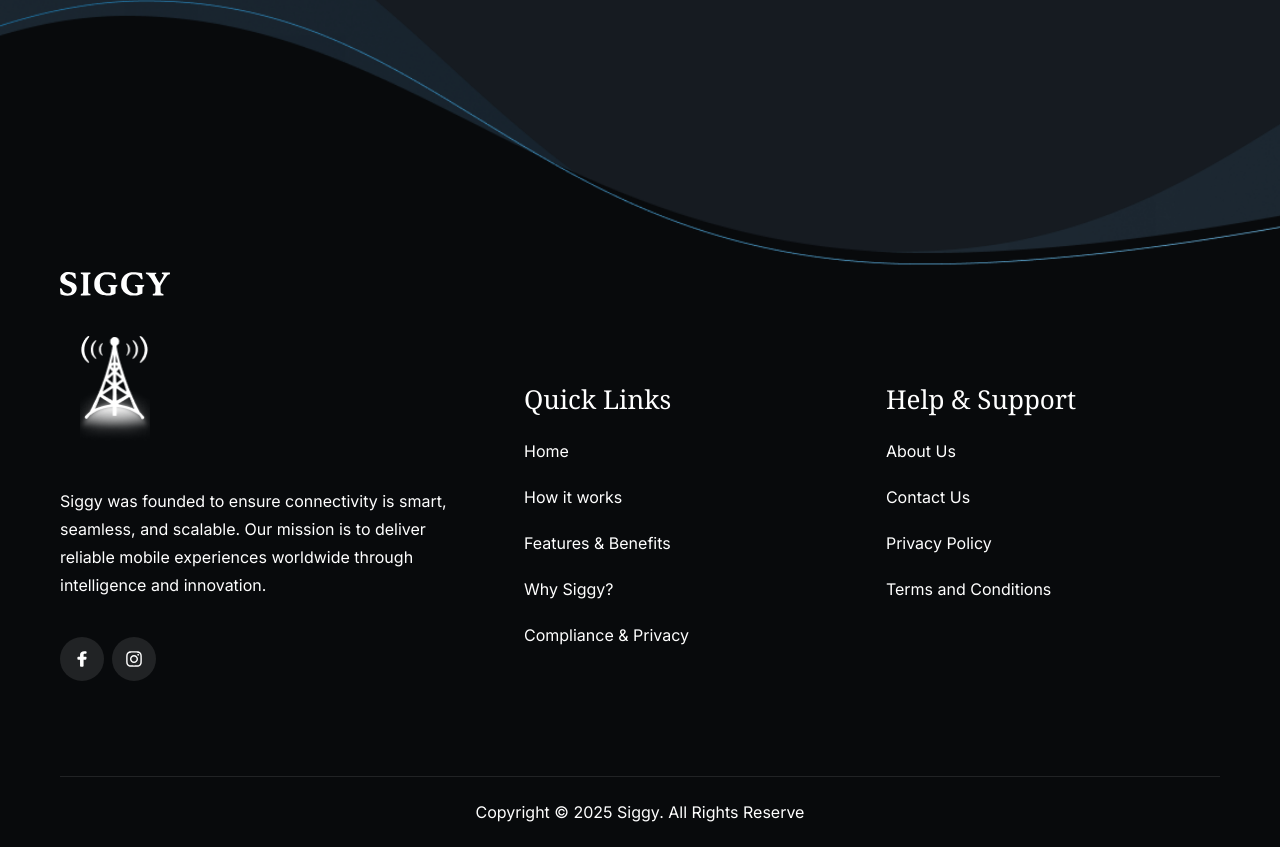
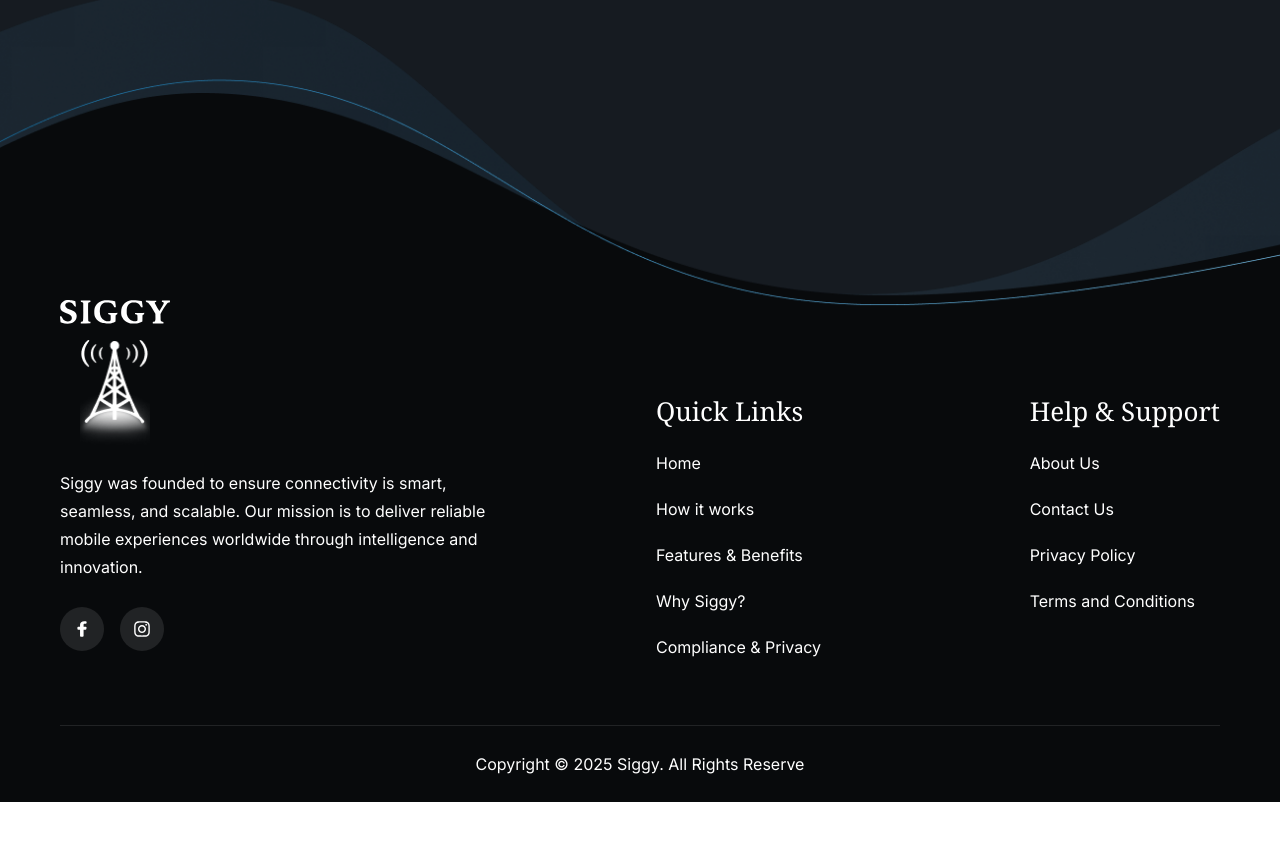
Before and after one commit to developeritexpert/siggi_ai_main, a Next.js app: page / in a window 1280 px wide. Shown: the part 7497-8344 px from the top of the page. After the commit the page ends 8299 px from the top, so only its background shows below. Built offline with nearby package versions, Linux system fonts and the light colour scheme.

Commit message:
fixing home page

```diff
--- a/app/components/Footer.tsx
+++ b/app/components/Footer.tsx
@@ -6,14 +6,14 @@ import Link from 'next/link';
 const Footer: React.FC = () => {
   return (
     <footer
-      className="w-full py-[50px] lg:pt-[100px] lg:pb-[25px] px-[20px]   bg-cover md:px-[60px] bg-no-repeat bg-[#161b21] bg-bottom relative text-white mt-[-2px]"
+      className="w-full pt-[50px] pb-[25px] lg:pt-[254px] xl:pt-[254px] 2xl:pt-[254px] lg:pb-[25px] px-[20px]   bg-cover md:px-[60px] bg-no-repeat bg-[#161b21] bg-bottom relative text-white mt-[-2px]"
       style={{ backgroundImage: "url('/images/img_mask_group.png')" }}
 
     >
-      <div className="w-full container mx-auto  ">
-        <div className="flex flex-col lg:flex-row justify-between items-start gap-8 lg:gap-0 mt-[10px] sm:mt-[213px] md:mt-[256px] lg:mt-[284px]">
+      <div className="container mx-auto  ">
+        <div className="flex flex-col lg:flex-row justify-between  gap-8 lg:mt-[62px] ">
           {/* Left Column */}
-          <div className="flex flex-col justify-start items-start w-full lg:w-[34%] gap-4 sm:gap-6">
+          <div className="flex flex-col  w-full lg:w-[50%] ">
             <Image
               src="/images/img_group_34593.svg"
               alt="Siggy Logo"
@@ -30,11 +30,11 @@ const Footer: React.FC = () => {
               className="w-[35px] sm:w-[52px] md:w-[61px] lg:w-[70px] h-auto ml-4 sm:ml-6 md:ml-8 lg:ml-[20px] mt-2 sm:mt-3 md:mt-4 lg:mt-[16px]"
             />
 
-            <p className="text-sm max-w-[448px] sm:text-base lg:text-[16px] font-inter font-normal leading-6 sm:leading-7 lg:leading-[28px] text-left text-global-3 w-full -mt-1 sm:-mt-1.5 lg:-mt-[2px]">
+            <p className="text-sm max-w-[448px] sm:text-base lg:text-[16px] font-inter font-normal leading-6 sm:leading-7 lg:leading-[28px] w-full ">
               Siggy was founded to ensure connectivity is smart, seamless, and scalable. Our mission is to deliver reliable mobile experiences worldwide through intelligence and innovation.
             </p>
 
-            <div className="flex flex-row gap-2 justify-start items-center w-auto mt-2 sm:mt-3 lg:mt-[14px]">
+            <div className="flex flex-row gap-4  items-center w-auto mt-2 sm:mt-3 lg:mt-[26px]">
               <Image
                 src="/images/img_group_34602.svg"
                 alt="Facebook"
@@ -53,15 +53,15 @@ const Footer: React.FC = () => {
           </div>
 
           {/* Right Column */}
-          <div className="flex flex-col gap-8 pb-[25px] sm:gap-16 md:gap-20 lg:gap-[122px] justify-start items-start self-end w-full lg:w-[60%] mt-0 sm:mt-12 md:mt-16 lg:mt-[96px]">
+
             {/* Links Section */}
-            <div className="flex flex-col sm:flex-row justify-between items-start w-full gap-6 sm:gap-4">
+            <div className=" pb-[25px] lg:w-[50%] mt-0  lg:mt-[96px] flex flex-col lg:flex-row justify-between  w-full gap-6  lg:gap-4">
               {/* Quick Links */}
-              <div className="w-full sm:w-[48%]">
-                <h3 className="text-lg sm:text-xl md:text-2xl lg:text-[26px] georgia-text font-normal leading-6 sm:leading-7 lg:leading-[30px] text-global-3 mb-2 sm:mb-4">
+              <div>
+                <h2 className="text-base  lg:text-[26px] georgia-text font-normal leading-6   lg:leading-[30px]   mb-2 lg:mb-4">
                   Quick Links
-                </h3>
-                <div className="flex flex-col text-sm sm:text-base lg:text-[16px] font-inter font-normal leading-8 sm:leading-9 lg:leading-[42px] text-left text-global-3 space-y-1">
+                </h2>
+                <div className="flex flex-col text-sm sm:text-base lg:text-[16px] font-inter font-normal leading-8 sm:leading-9 lg:leading-[42px]  space-y-1">
                   <Link href="/#home" className="hover:text-blue-400 focus:text-blue-400 active:text-blue-500">Home</Link>
                   <Link href="/#how-it-works" className="hover:text-blue-400 focus:text-blue-400 active:text-blue-500">How it works</Link>
                   <Link href="/#features" className="hover:text-blue-400 focus:text-blue-400 active:text-blue-500">Features & Benefits</Link>
@@ -71,11 +71,11 @@ const Footer: React.FC = () => {
               </div>
 
               {/* Help & Support */}
-              <div className="w-full sm:w-[48%]">
-                <h3 className="text-lg sm:text-xl md:text-2xl lg:text-[26px] georgia-text font-normal leading-6 sm:leading-7 lg:leading-[30px] text-global-3 mb-2 sm:mb-4">
+              <div>
+                <h2 className="text-lg lg:text-[26px] georgia-text font-normal leading-6 sm:leading-7 lg:leading-[30px]  mb-2 lg:mb-4">
                   Help & Support
-                </h3>
-                <div className="flex flex-col text-sm sm:text-base lg:text-[16px] font-inter font-normal leading-8 sm:leading-9 lg:leading-[42px] text-left text-global-3 space-y-1">
+                </h2>
+                <div className="flex flex-col text-sm sm:text-base lg:text-[16px] font-inter font-normal leading-8 sm:leading-9 lg:leading-[42px]  space-y-1">
                   <Link href="/#about" className="hover:text-blue-400 focus:text-blue-400 active:text-blue-500">About Us</Link>
                   <Link href="/#contact" className="hover:text-blue-400 focus:text-blue-400 active:text-blue-500">Contact Us</Link>
                   <Link href="/#privacy-policy" className="hover:text-blue-400 focus:text-blue-400 active:text-blue-500">Privacy Policy</Link>
@@ -85,11 +85,11 @@ const Footer: React.FC = () => {
             </div>
 
 
-          </div>
+
         </div>
       </div>
        {/* Copyright */}
-            <p className="text-sm container mx-auto pt-[50px] md:pt-[25px] px-[68px] md:mt-[95px] sm:text-base lg:text-[16px]  font-inter font-normal leading-7 sm:leading-7 lg:leading-[20px] text-center border-t-1 border-[#FFFFFF1A] w-auto">
+            <p className=" container mx-auto pt-[25px] lg:mt-[32px] lg:pt-[25px] px-[20px] lg:px-[60px]  lg:text-[16px]  font-inter font-normal leading-7  lg:leading-[26px] text-center border-t-1 border-[#FFFFFF1A] ">
               Copyright © 2025 Siggy. All Rights Reserve
             </p>
     </footer>
--- a/app/components/HomeComponents/DownloadSection.tsx
+++ b/app/components/HomeComponents/DownloadSection.tsx
@@ -4,8 +4,8 @@ const DownloadSection = () => {
        {/* Download Section - Mobile responsive */}
   return (
 
-        <section className=" px-[20px] md:px-[60px] flex flex-col justify-start items-center w-full sm:pt-16 lg:pt-20 pb-6">
-          <div className="container mx-auto flex flex-col justify-start items-center w-full">
+        <section className=" px-[20px] lg:px-[60px] py-[50px] flex flex-col items-center w-full lg:py-[100px] ">
+          <div className="container mx-auto flex flex-col  items-center w-full">
           <h2 className="text-2xl sm:text-3xl md:text-4xl lg:text-[65px] font-georgia font-normal leading-tight text-center text-white mb-4 sm:mb-6 max-w-4xl">
             <span className="text-white">Download </span>
             <span className="text-[#8ed3fa]">Siggy</span>
```
